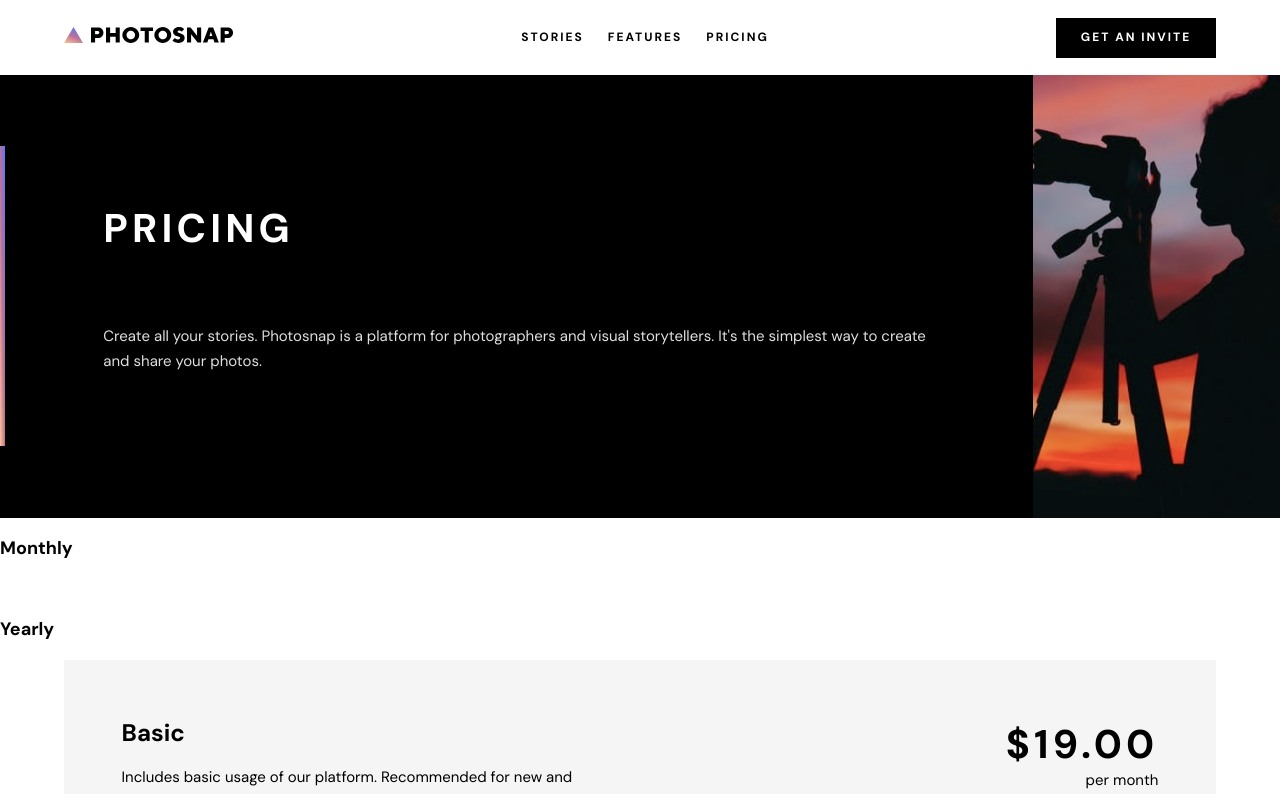
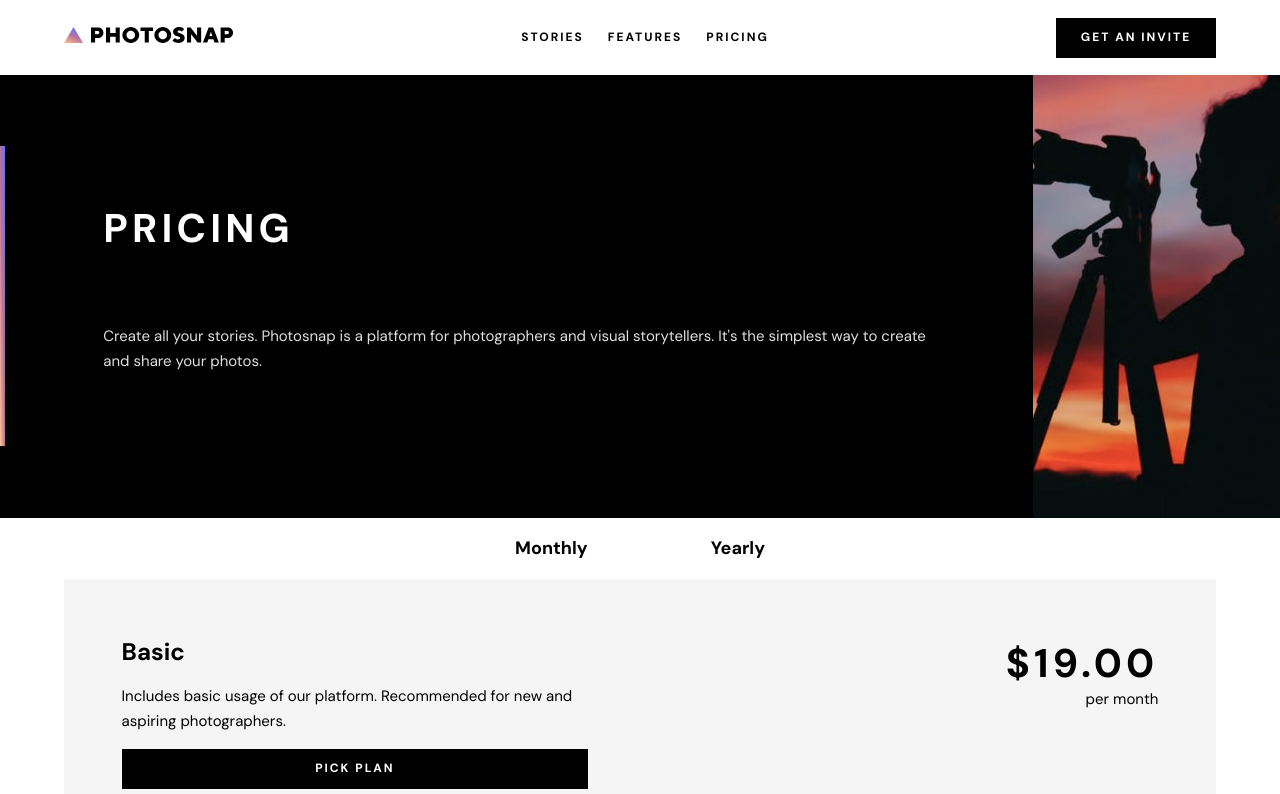
Before and after one commit to chungleee/photosnap, a Next.js app: page /pricing in a window 1280 px wide. Shown: the top 794 px of the page. Built offline with nearby package versions, Linux system fonts and the light colour scheme; some icons are missing.

Commit message:
feat: styling

```diff
--- a/pages/pricing.module.scss
+++ b/pages/pricing.module.scss
@@ -1,4 +1,18 @@
 @import '../styles/mixins';
+
+.plan__type {
+	display: flex;
+	flex-direction: row;
+	justify-content: center;
+
+	.plan__type__wrapper {
+		width: 250px;
+		display: flex;
+		flex-direction: row;
+		align-items: center;
+		justify-content: space-between;
+	}
+}
 
 .pricing__grid {
 	@include break-desktop {
```
